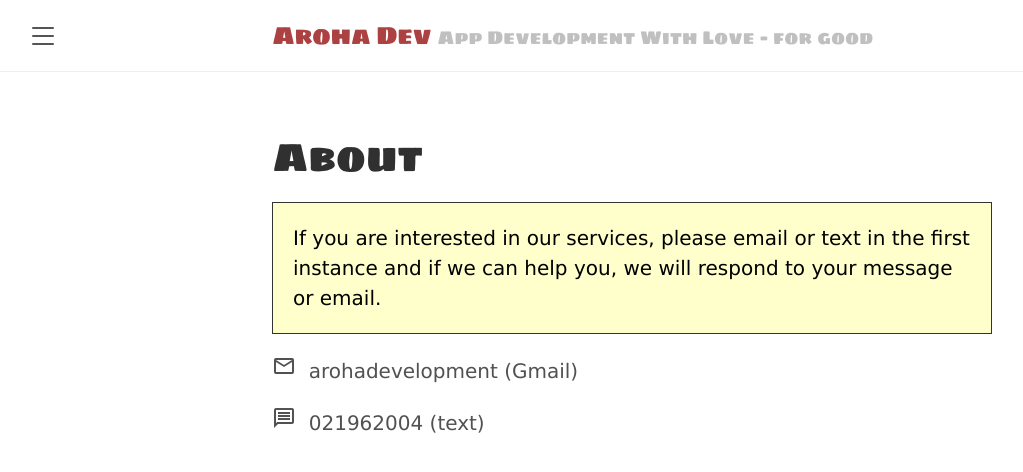
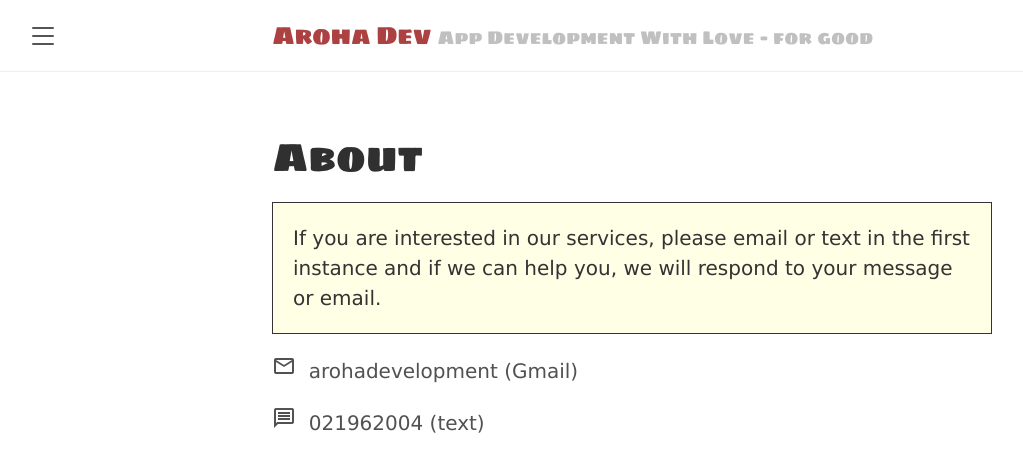
Before and after one commit to tracyjordan/tracyjordan.github.io, a Jekyll site: the page built from about.md, in a window 1280 px wide. Shown: the top 472 px of the page, without its empty margins (8-1031 px from the left). Built offline with Jekyll 4.4.1, drawn with Linux system fonts in a browser that asks for light colours.

Commit message:
Update aroha.css

```diff
--- a/public/css/aroha.css
+++ b/public/css/aroha.css
@@ -64,6 +64,6 @@ h1, h2, h3, h4, h5, h6 {
 .message {
   background-color: unset;
   border: 1px solid #333333;
-  color: #000000;
-  background-color: #ffffcc;
+  color: #333333;
+  background-color: #ffffe6;
 }
```
